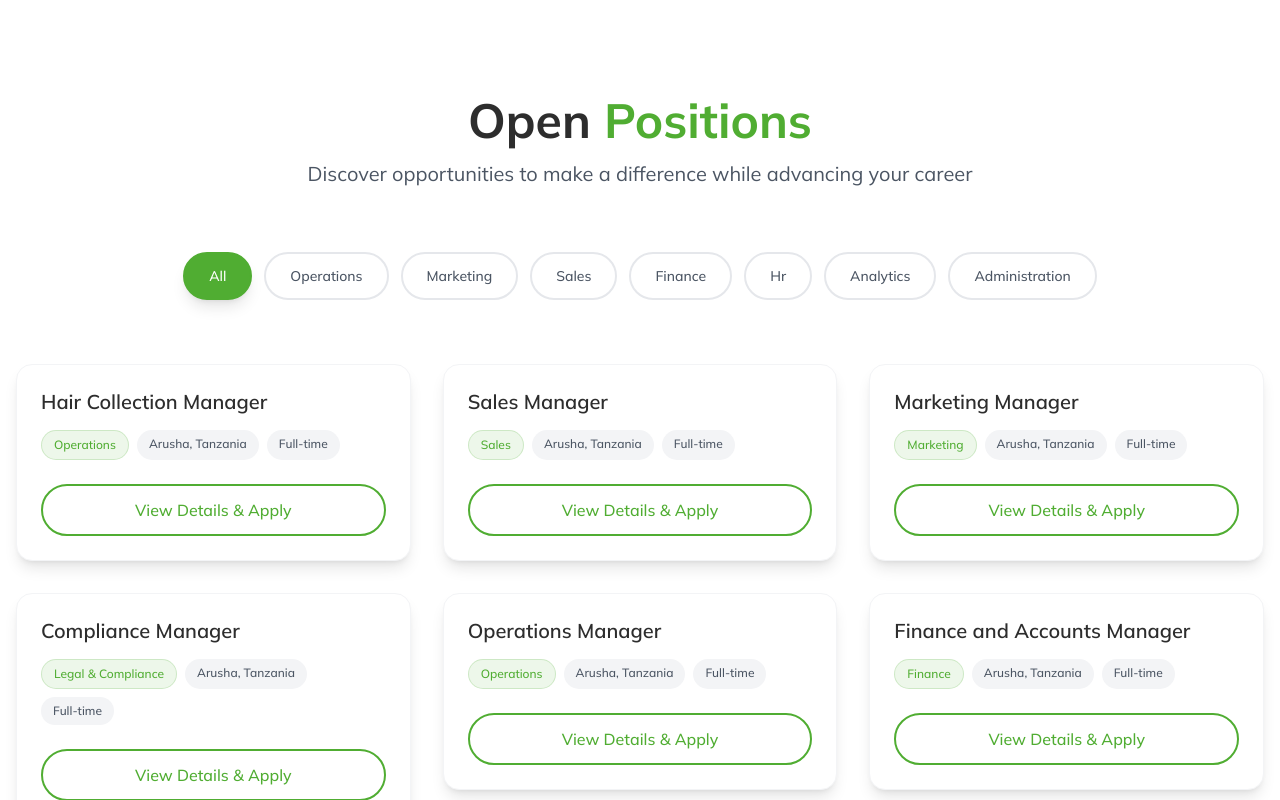
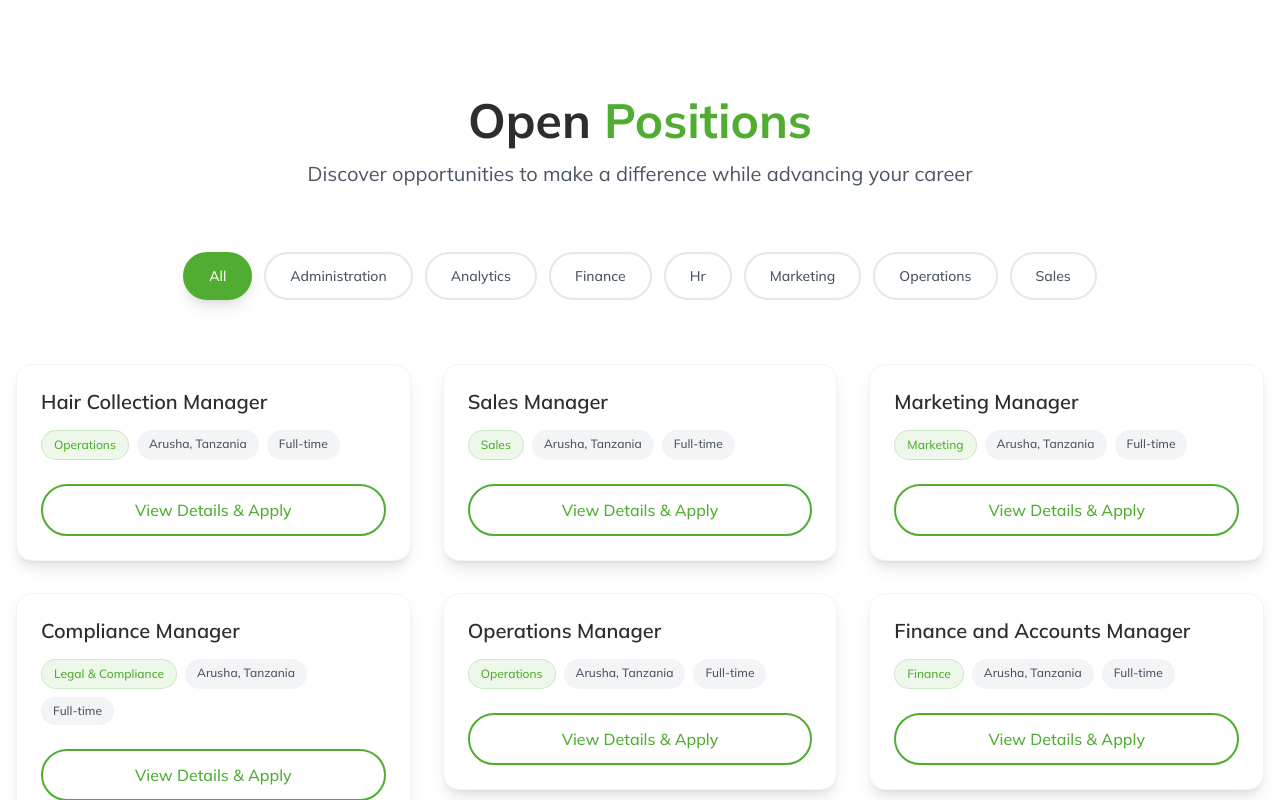
Before and after one commit to RazakMbaga3/CutoffRecycle, a Next.js app: page /careers in a window 1280 px wide. Shown: the part 1338-2138 px from the top of the page. Built offline with nearby package versions, Linux system fonts and the light colour scheme; no server answers.

Commit message:
fix: Update careers pages to use consistent jobId parameter for dynamic routing

```diff
--- a/app/careers/[jobId]/page.js
+++ b/app/careers/[jobId]/page.js
@@ -1,256 +1,125 @@
-// data/jobs.js
-export const jobsData = {
-  'hair-collection-manager': {
-    id: 'hair-collection-manager',
-    title: "Hair Collection Manager",
-    department: "Operations",
-    location: "Arusha, Tanzania",
-    type: "Full-time",
-    category: "operations",
-    description: "Lead and coordinate hair waste collection operations across our regional collection hubs from multiple sources, ensuring efficiency and timely logistics.",
-    requirements: [
-      "Strong logistics management skills",
-      "Experience in supply chain or collection systems",
-      "Academic background in environmental science and management is a plus"
-    ],
-    deadline: "Open"
-  },
+'use client';
 
-  'sales-manager': {
-    id: 'sales-manager',
-    title: "Sales Manager",
-    department: "Sales",
-    location: "Arusha, Tanzania",
-    type: "Full-time",
-    category: "sales",
-    description: "Drive fertilizer sales, develop partnerships with distributors, agrochemical stores, and agricultural cooperatives, and expand our direct local market reach and capturing new markets across borders.",
-    requirements: [
-      "Proven sales experience (minimum 3–5 years), preferably in agriculture, agribusiness, or FMCG",
-      "Excellent negotiation, persuasion, and relationship-building skills",
-      "Proficiency in CRM tools and Microsoft Office Suite",
-      "Ability to analyze sales data and translate insights into actionable strategies"
-    ],
-    deadline: "Open"
-  },
+import { getJobById } from '@/app/data/jobs';
+import Link from 'next/link';
 
-  'marketing-manager': {
-    id: 'marketing-manager',
-    title: "Marketing Manager",
-    department: "Marketing",
-    location: "Arusha, Tanzania",
-    type: "Full-time",
-    category: "marketing",
-    description: "Lead planning and execution of marketing campaigns to increase awareness of our products and impact.",
-    requirements: [
-      "Academic background in Marketing, Communications, Business, or related field",
-      "3–5 years' experience in marketing management (environmental management/agriculture/agribusiness preferred)",
-      "Strong skills in brand strategy, campaign planning, and digital marketing",
-      "Proficient in social media, SEO/SEM, and content creation",
-      "Excellent communication, leadership, and analytical skills",
-      "Passion for sustainability and community impact"
-    ],
-    deadline: "Open"
-  },
+export default function JobDetails({ params }) {
+  const job = getJobById(params.jobId);
 
-  'compliance-manager': {
-    id: 'compliance-manager',
-    title: "Compliance Manager",
-    department: "Legal & Compliance",
-    location: "Arusha, Tanzania",
-    type: "Full-time",
-    category: "operations",
-    description: "Ensure adherence to all legal, regulatory, and ethical standards while mitigating operational risks.",
-    requirements: [
-      "Academic background in Law, Business Administration, or related field",
-      "3+ years' experience in compliance, regulatory affairs, or corporate governance",
-      "Knowledge of Tanzanian laws and regulations related to business and agriculture",
-      "Knowledge on ESG framework",
-      "Strong analytical, risk assessment, and problem-solving skills",
-      "Attention to detail, integrity, and ethical mindset",
-      "Ability to develop and implement compliance policies and procedures"
-    ],
-    deadline: "Open"
-  },
+  if (!job) {
+    return (
+      <div className="min-h-screen bg-gray-50 flex items-center justify-center">
+        <div className="text-center">
+          <h1 className="text-4xl font-bold text-gray-900 mb-4">Job Not Found</h1>
+          <p className="text-gray-600 mb-8">The position you're looking for doesn't exist or has been filled.</p>
+          <Link
+            href="/careers"
+            className="inline-flex items-center justify-center px-8 py-3 border border-transparent text-base font-medium rounded-md text-white bg-brand-green hover:bg-brand-green-dark transition-colors duration-300"
+          >
+            View All Positions
+          </Link>
+        </div>
+      </div>
+    );
+  }
 
-  'operations-manager': {
-    id: 'operations-manager',
-    title: "Operations Manager",
-    department: "Operations",
-    location: "Arusha, Tanzania",
-    type: "Full-time",
-    category: "operations",
-    description: "Oversee day-to-day operations to ensure efficiency, smooth workflow, and effective delivery of our services.",
-    requirements: [
-      "Academic background in Environment Science and Management, Business Administration, Operations, or related field",
-      "3–5 years' experience in operations management or process improvement",
-      "Strong organizational, planning, and problem-solving skills",
-      "Ability to manage teams and coordinate cross-departmental activities",
-      "Knowledge of supply chain, production, and quality control processes",
-      "Proficiency in Microsoft Office and operational management tools"
-    ],
-    deadline: "Open"
-  },
+  return (
+    <div className="min-h-screen bg-gray-50">
+      <div className="bg-white border-b border-gray-200">
+        <div className="max-w-7xl mx-auto px-4 sm:px-6 lg:px-8 py-16">
+          <Link
+            href="/careers"
+            className="inline-flex items-center text-brand-green hover:text-brand-green-dark mb-8 transition-colors duration-300"
+          >
+            <svg className="w-5 h-5 mr-2" fill="none" stroke="currentColor" viewBox="0 0 24 24">
+              <path strokeLinecap="round" strokeLinejoin="round" strokeWidth={2} d="M10 19l-7-7m0 0l7-7m-7 7h18" />
+            </svg>
+            Back to All Positions
+          </Link>
 
-  'finance-accounts-manager': {
-    id: 'finance-accounts-manager',
-    title: "Finance and Accounts Manager",
-    department: "Finance",
-    location: "Arusha, Tanzania",
-    type: "Full-time",
-    category: "finance",
-    description: "Oversee financial planning, budgeting, accounting, and reporting to ensure our financial health and sustainability.",
-    requirements: [
-      "Academic background in Accounting, Finance, or related field (CPA/ACCA preferred)",
-      "3–5 years' experience in financial management",
-      "Strong knowledge of budgeting, forecasting, and financial analysis",
-      "Proficiency in accounting software and Microsoft Excel",
-      "Attention to detail, integrity, and strong analytical skills",
-      "Ability to prepare and interpret financial reports for decision-making"
-    ],
-    deadline: "Open"
-  },
+          <div className="flex flex-wrap items-start justify-between gap-8">
+            <div>
+              <h1 className="text-4xl font-bold text-gray-900 mb-4">{job.title}</h1>
+              <div className="flex flex-wrap gap-3">
+                <span className="px-4 py-2 bg-brand-green/10 text-brand-green rounded-full text-sm font-medium">
+                  {job.department}
+                </span>
+                <span className="px-4 py-2 bg-gray-100 text-gray-600 rounded-full text-sm font-medium">
+                  {job.location}
+                </span>
+                <span className="px-4 py-2 bg-gray-100 text-gray-600 rounded-full text-sm font-medium">
+                  {job.type}
+                </span>
+              </div>
+            </div>
+          </div>
+        </div>
+      </div>
 
-  'production-manager': {
-    id: 'production-manager',
-    title: "Production Manager",
-    department: "Production",
-    location: "Arusha, Tanzania",
-    type: "Full-time",
-    category: "operations",
-    description: "Lead and supervise fertilizer production to ensure quality, efficiency, and compliance with safety standards.",
-    requirements: [
-      "Degree in Production Management, Industrial Engineering, or related field",
-      "3–5 years' experience in manufacturing or production supervision",
-      "Knowledge of organic fertilizer production processes is an advantage",
-      "Strong leadership and team management skills",
-      "Ability to monitor quality control and improve production efficiency",
-      "Familiarity with safety regulations and compliance standards"
-    ],
-    deadline: "Open"
-  },
+      <div className="max-w-7xl mx-auto px-4 sm:px-6 lg:px-8 py-16">
+        <div className="grid grid-cols-1 lg:grid-cols-3 gap-12">
+          <div className="lg:col-span-2 space-y-12">
+            <section>
+              <h2 className="text-2xl font-bold text-gray-900 mb-6">Position Overview</h2>
+              <p className="text-gray-600 leading-relaxed">{job.description}</p>
+            </section>
 
-  'data-analyst': {
-    id: 'data-analyst',
-    title: "Data Analyst (Monitoring & Evaluation Manager)",
-    department: "Analytics",
-    location: "Arusha, Tanzania",
-    type: "Full-time",
-    category: "analytics",
-    description: "Collect, analyze, and report data to measure performance, evaluate impact, and guide decision-making.",
-    requirements: [
-      "Degree in Statistics, Data Science, Monitoring & Evaluation, or related field",
-      "2–4 years' experience in data analysis or M&E",
-      "Proficiency in data analysis tools (Excel, SPSS, Power BI, or similar)",
-      "Strong skills in data visualization and reporting",
-      "Ability to design and implement monitoring frameworks",
-      "Detail-oriented with strong analytical and problem-solving skills"
-    ],
-    deadline: "Open"
-  },
+            <section>
+              <h2 className="text-2xl font-bold text-gray-900 mb-6">Requirements</h2>
+              <ul className="space-y-4">
+                {job.requirements.map((item, index) => (
+                  <li key={index} className="flex items-start">
+                    <div className="flex-shrink-0 w-1.5 h-1.5 rounded-full bg-brand-green mt-2.5"></div>
+                    <span className="ml-4 text-gray-600">{item}</span>
+                  </li>
+                ))}
+              </ul>
+            </section>
+          </div>
 
-  'people-culture-manager': {
-    id: 'people-culture-manager',
-    title: "People & Culture Manager",
-    department: "Human Resources",
-    location: "Arusha, Tanzania",
-    type: "Full-time",
-    category: "hr",
-    description: "Lead talent acquisition, employee development, and workplace culture to support our growth and mission.",
-    requirements: [
-      "Degree in Human Resource Management, Business Administration, or related field",
-      "3–5 years' experience in HR leadership",
-      "Strong skills in recruitment, training, and performance management",
-      "Knowledge of Tanzanian labor laws and HR best practices",
-      "Excellent communication, conflict resolution, and people management skills",
-      "Ability to foster a positive, inclusive, and high-performance culture"
-    ],
-    deadline: "Open"
-  },
+          <div className="lg:col-span-1">
+            <div className="bg-white rounded-2xl shadow-lg border border-gray-100 p-8 sticky top-8">
+              <h3 className="text-xl font-bold text-gray-900 mb-6">Position Details</h3>
+              <dl className="space-y-4">
+                <div>
+                  <dt className="text-sm text-gray-500">Department</dt>
+                  <dd className="mt-1 text-sm text-gray-900">{job.department}</dd>
+                </div>
+                <div>
+                  <dt className="text-sm text-gray-500">Location</dt>
+                  <dd className="mt-1 text-sm text-gray-900">{job.location}</dd>
+                </div>
+                <div>
+                  <dt className="text-sm text-gray-500">Type</dt>
+                  <dd className="mt-1 text-sm text-gray-900">{job.type}</dd>
+                </div>
+                <div>
+                  <dt className="text-sm text-gray-500">Deadline</dt>
+                  <dd className="mt-1 text-sm text-gray-900">{job.deadline}</dd>
+                </div>
+              </dl>
 
-  'digital-design-web-specialist': {
-    id: 'digital-design-web-specialist',
-    title: "Digital Design and Web Specialist",
-    department: "Digital",
-    location: "Arusha, Tanzania",
-    type: "Full-time",
-    category: "marketing",
-    description: "Create visually engaging designs for marketing, branding, and product packaging to enhance our visual identity.",
-    requirements: [
-      "2–4 years' experience in graphic design and website management",
-      "Proficiency in Adobe Creative Suite and Canva",
-      "Basic coding skills (HTML, CSS) and understanding of SEO best practices",
-      "Interest in AI",
-      "Knowledge in React and NextJS",
-      "Ability to produce high-quality digital and print visuals for marketing campaigns",
-      "Strong creativity, attention to detail, and ability to maintain brand consistency",
-      "Portfolio showcasing design work and website projects"
-    ],
-    deadline: "Open"
-  },
+              <div className="mt-8 pt-8 border-t border-gray-100">
+                <Link
+                  href="https://forms.gle/YourFormLink" // Replace with actual application form link
+                  target="_blank"
+                  rel="noopener noreferrer"
+                  className="block text-center px-8 py-3 border border-transparent text-base font-medium rounded-full text-white bg-brand-green hover:bg-brand-green-dark transition-all duration-300 transform hover:-translate-y-1"
+                >
+                  Apply for this Position
+                </Link>
 
-  'social-media-manager': {
-    id: 'social-media-manager',
-    title: "Social Media Manager",
-    department: "Marketing",
-    location: "Arusha, Tanzania",
-    type: "Full-time",
-    category: "marketing",
-    description: "Manage and grow our social media presence, creating engaging content that builds the brand and connects with audiences.",
-    requirements: [
-      "Academic background in Marketing, Communications, or related field",
-      "2–4 years' experience managing social media accounts professionally",
-      "Proficiency in social media platforms, analytics tools, and content creation",
-      "Strong writing, storytelling, and visual communication skills",
-      "Creative, trend-aware, and able to adapt messaging for different audiences",
-      "Good organizational skills and ability to manage multiple campaigns"
-    ],
-    deadline: "Open"
-  },
-
-  'digital-content-creator': {
-    id: 'digital-content-creator',
-    title: "Digital Content Creator",
-    department: "Marketing",
-    location: "Arusha, Tanzania",
-    type: "Full-time",
-    category: "marketing",
-    description: "Capture, produce, and edit high-quality content to tell our story and engage audiences across digital and offline channels.",
-    requirements: [
-      "2–4 years' experience in content creation, photography, and video editing",
-      "Proficiency in editing software (Adobe Premiere, Photoshop, Canva, or similar)",
-      "Strong storytelling and creative skills",
-      "Ability to work independently and manage multiple content projects",
-      "Portfolio showcasing photography, video, and digital content work"
-    ],
-    deadline: "Open"
-  },
-
-  'reception-admin-assistant': {
-    id: 'reception-admin-assistant',
-    title: "Reception & Office Administrative Assistant",
-    department: "Administration",
-    location: "Arusha, Tanzania",
-    type: "Full-time",
-    category: "administration",
-    description: "Manage front-desk operations, greets visitors, and provide administrative support to ensure smooth daily operations.",
-    requirements: [
-      "Academic background in Business Administration, Office Management, or related field",
-      "1–3 years' experience in reception or office administration roles",
-      "Excellent communication and interpersonal skills",
-      "Proficiency in Microsoft Office Suite and basic office equipment",
-      "Strong organizational skills, attention to detail, and multitasking ability",
-      "Professional and friendly demeanor, with a customer-service mindset"
-    ],
-    deadline: "Open"
-  }
-};
-
-// Helper function to get job by ID
-export const getJobById = (id) => {
-  return jobsData[id] || null;
-};
-
-// Helper function to get all jobs
-export const getAllJobs = () => {
-  return Object.values(jobsData);
-};
+                <p className="text-center text-sm text-gray-500 mt-4">
+                  Questions? Email us at{' '}
+                  <a href="mailto:careers@cutoffrecycle.com" className="text-brand-green hover:text-brand-green-dark">
+                    careers@cutoffrecycle.com
+                  </a>
+                </p>
+              </div>
+            </div>
+          </div>
+        </div>
+      </div>
+    </div>
+  );
+}
--- a/app/careers/page.js
+++ b/app/careers/page.js
@@ -84,112 +84,9 @@ const CultureCard = ({ icon, title, description, index }) => (
 export default function CareersPage() {
   const [activeTab, setActiveTab] = useState('all');
 
-  const jobs = [
-    {
-      id: 'hair-collection-manager',
-      title: "Hair Collection Manager",
-      department: "Operations",
-      location: "Arusha, Tanzania",
-      type: "Full-time",
-      category: "operations"
-    },
-    {
-      id: 'sales-manager',
-      title: "Sales Manager",
-      department: "Sales",
-      location: "Arusha, Tanzania",
-      type: "Full-time",
-      category: "sales"
-    },
-    {
-      id: 'marketing-manager',
-      title: "Marketing Manager",
-      department: "Marketing",
-      location: "Arusha, Tanzania",
-      type: "Full-time",
-      category: "marketing"
-    },
-    {
-      id: 'compliance-manager',
-      title: "Compliance Manager",
-      department: "Legal & Compliance",
-      location: "Arusha, Tanzania",
-      type: "Full-time",
-      category: "operations"
-    },
-    {
-      id: 'operations-manager',
-      title: "Operations Manager",
-      department: "Operations",
-      location: "Arusha, Tanzania",
-      type: "Full-time",
-      category: "operations"
-    },
-    {
-      id: 'finance-accounts-manager',
-      title: "Finance and Accounts Manager",
-      department: "Finance",
-      location: "Arusha, Tanzania",
-      type: "Full-time",
-      category: "finance"
-    },
-    {
-      id: 'production-manager',
-      title: "Production Manager",
-      department: "Production",
-      location: "Arusha, Tanzania",
-      type: "Full-time",
-      category: "operations"
-    },
-    {
-      id: 'data-analyst',
-      title: "Data Analyst (Monitoring & Evaluation Manager)",
-      department: "Analytics",
-      location: "Arusha, Tanzania",
-      type: "Full-time",
-      category: "analytics"
-    },
-    {
-      id: 'people-culture-manager',
-      title: "People & Culture Manager",
-      department: "Human Resources",
-      location: "Arusha, Tanzania",
-      type: "Full-time",
-      category: "hr"
-    },
-    {
-      id: 'digital-design-web-specialist',
-      title: "Digital Design and Web Specialist",
-      department: "Digital",
-      location: "Arusha, Tanzania",
-      type: "Full-time",
-      category: "marketing"
-    },
-    {
-      id: 'social-media-manager',
-      title: "Social Media Manager",
-      department: "Marketing",
-      location: "Arusha, Tanzania",
-      type: "Full-time",
-      category: "marketing"
-    },
-    {
-      id: 'digital-content-creator',
-      title: "Digital Content Creator",
-      department: "Marketing",
-      location: "Arusha, Tanzania",
-      type: "Full-time",
-      category: "marketing"
-    },
-    {
-      id: 'reception-admin-assistant',
-      title: "Reception & Office Administrative Assistant",
-      department: "Administration",
-      location: "Arusha, Tanzania",
-      type: "Full-time",
-      category: "administration"
-    }
-  ];
+  const { getAllJobs, getCategories } = require('@/app/data/jobs');
+  const jobs = getAllJobs();
+  const categories = ['all', ...getCategories()];
 
   const cultureValues = [
     {
@@ -230,9 +127,9 @@ export default function CareersPage() {
     <main className="min-h-screen bg-gray-50">
       {/* Hero Section using imported component */}
       <HeroSection
-        title="Join Our Mission to Revolutionize Hair Recycling"
+        title="Join Our Mission"
         subtitle="Be part of a team that's transforming the beauty industry while making a positive impact on the environment."
-        backgroundImage="/new/teachers.jpg"
+        backgroundImage="/new/teachers.png"
         ctaButtons={heroCtaButtons}
         showPattern={true}
         className="min-h-[70vh]"
@@ -278,7 +175,7 @@ export default function CareersPage() {
 
           {/* Job Categories Filter */}
           <div className="flex justify-center gap-3 mb-16 flex-wrap">
-            {['all', 'operations', 'marketing', 'sales', 'finance', 'hr', 'analytics', 'administration'].map((tab) => (
+            {categories.map((tab) => (
               <button
                 key={tab}
                 onClick={() => setActiveTab(tab)}
```
